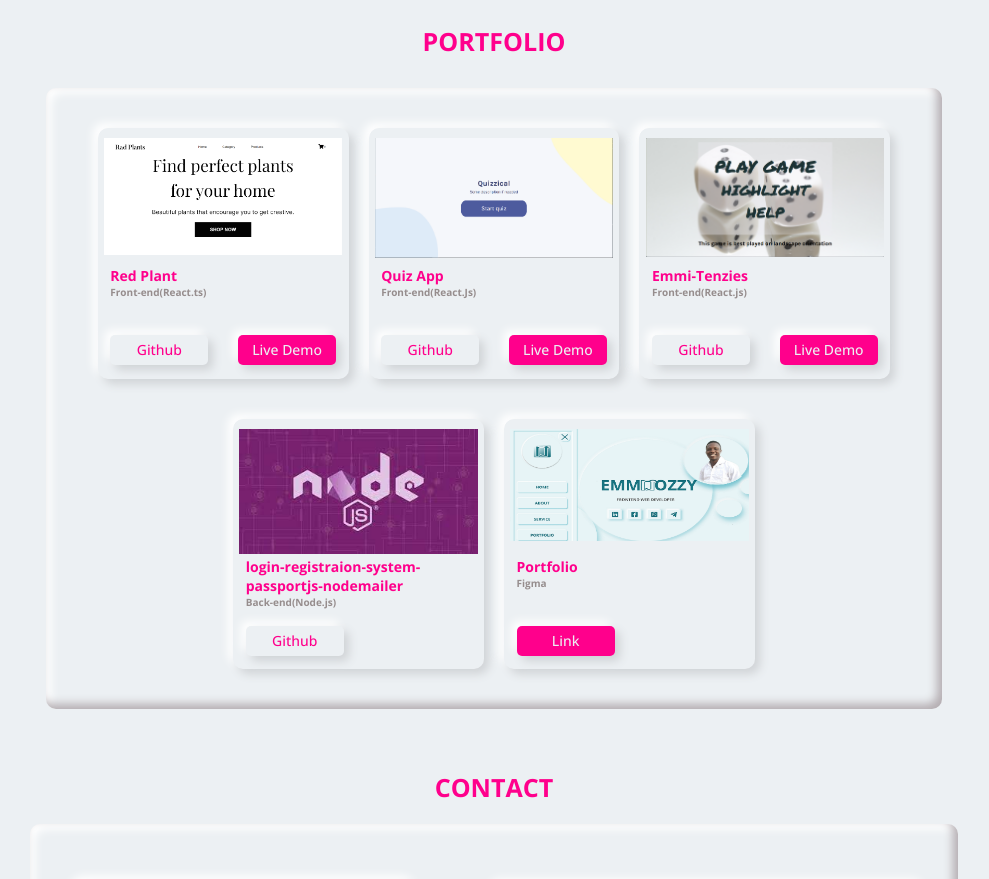
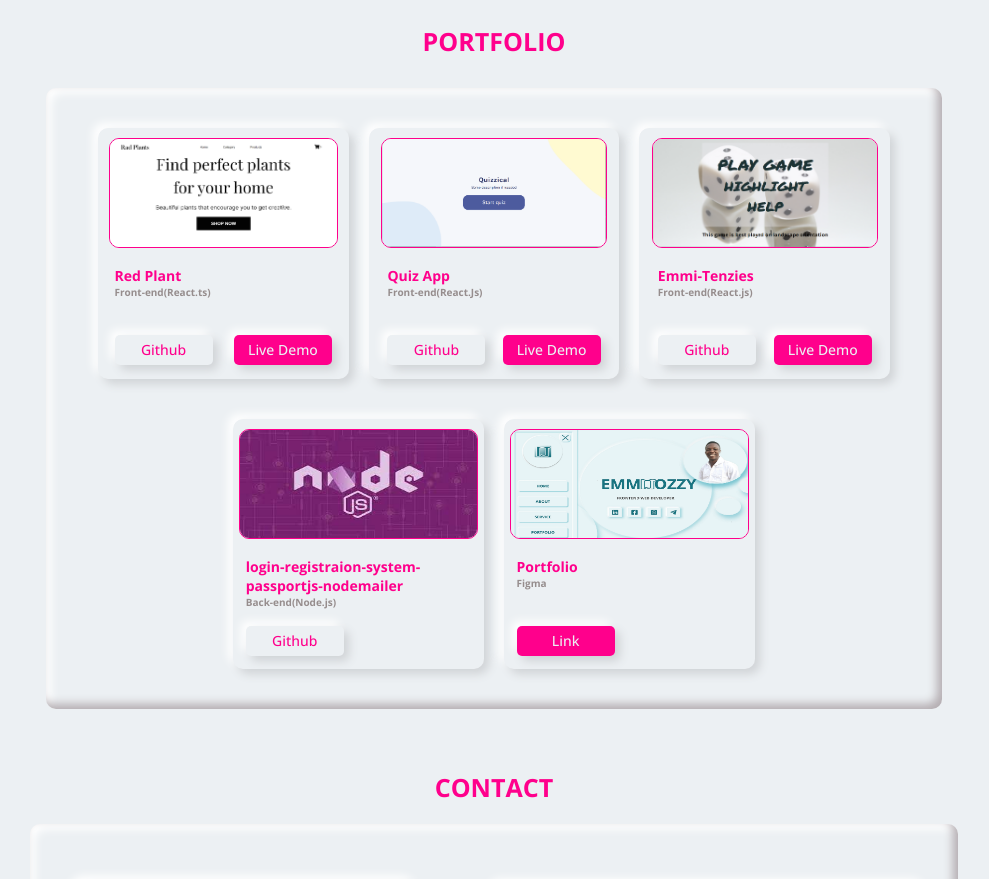
Before and after one commit to Emmijozzy/portfolio, a React (Create React App) app: page / in a window 1280 px wide. Shown: the part 1320-2199 px from the top of the page, without its empty margins (146-1135 px from the left). Built offline with nearby package versions, Linux system fonts and the light colour scheme; a web font is replaced by a local one.

Commit message:
update on about section

```diff
--- a/src/components/About/AboutMe.jsx
+++ b/src/components/About/AboutMe.jsx
@@ -29,7 +29,7 @@ export default function AboutMe() {
 			<div className="about__action-btn">
 				<button className="download btc" type="button">
 					<a
-						href="https://drive.google.com/file/d/1JCg8HrxgiuFAc2KPrPa24GTt6MJsjCax/view?usp=drivesdk"
+						href="https://drive.google.com/file/d/1cb8mNHRv-ydWQkNLdvlXDOy2IffSxS_J/view?usp=share_link"
 						type="button"
 					>
 						Download CV
--- a/src/components/Portfolio/Portfolio.jsx
+++ b/src/components/Portfolio/Portfolio.jsx
@@ -20,14 +20,14 @@ export default function Portfolio({ portfolioDetails }) {
 	}
 
 	return (
-		<ScrollAnimation className="port__container" animateIn="animate__fadeInRight" duration={1}>
+		<ScrollAnimation className="port__container" animateIn="animate__bounceIn" duration={1}>
 			<div className="img-box">
 				<img className="port__img" src={portImg} alt="img" />
 			</div>
-			<div className="port__name">
+			<ScrollAnimation className="port__name" animateIn="animate__lightSpeedInLeft">
 				{title}
 				<span>{stack}</span>
-			</div>
+			</ScrollAnimation>
 			<div className="port__btn">
 				{githubLink && (<div className="btn github flex__center">
 					<a href={githubLink}>Github</a>
--- a/src/components/Portfolio/Portfolio.scss
+++ b/src/components/Portfolio/Portfolio.scss
@@ -7,12 +7,15 @@
 	height: 25em;
 	background-color: var(--color-bg);
 	box-shadow: var(--innerbox-shadow);
+	overflow: hidden;
 	border-radius: 10px;
 	margin: 10px 0;
 }
 
+
 .img-box {
 	width: 95%;
+	height: 110px;
 	// margin-top: 1rem;
 	justify-self: center;
 	align-self: flex-start;
@@ -20,6 +23,9 @@
 
 	.port__img {
 		width: 100%;
+		height: 100%;
+		border-radius: 10px;
+		border: solid 1px var(--font-color);
 	}
 }
 
--- a/src/components/Skill/Skill.jsx
+++ b/src/components/Skill/Skill.jsx
@@ -1,17 +1,18 @@
 import React from 'react';
+import ScrollAnimation from 'react-animate-on-scroll';
 import './Skill.scss';
 
 function Skill({ name, rate }) {
 	return (
-		<div className="about__skill">
+		<div className="about__skill" animateIn="animate__bounceIn" duration={1}>
 			<div className="skill__details">
 				<h4 className="skill__name"> {name} </h4>
 				<p className="rate">{rate}%</p>
 			</div>
 			<div className="out__reg">
-				<div className="in__reg" style={{ width: `${rate}%` }}>
+				<ScrollAnimation className="in__reg" style={{ width: `${rate}%` }} animateIn="animate__slideInLeft" duration={1}>
 					{' '}
-				</div>
+				</ScrollAnimation>
 			</div>
 		</div>
 	);
--- a/src/components/Skill/Skill.scss
+++ b/src/components/Skill/Skill.scss
@@ -31,6 +31,7 @@
 		width: 100%;
 		border: 1px solid var(--font-color);
 		border-radius: 10px;
+		overflow: hidden;
 
 		.in__reg {
 			// width: 66%;
```
